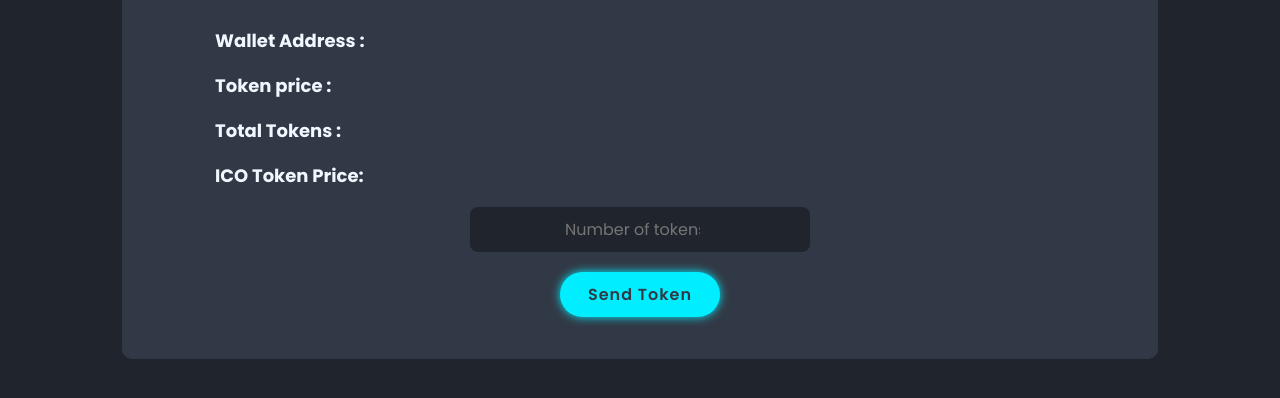
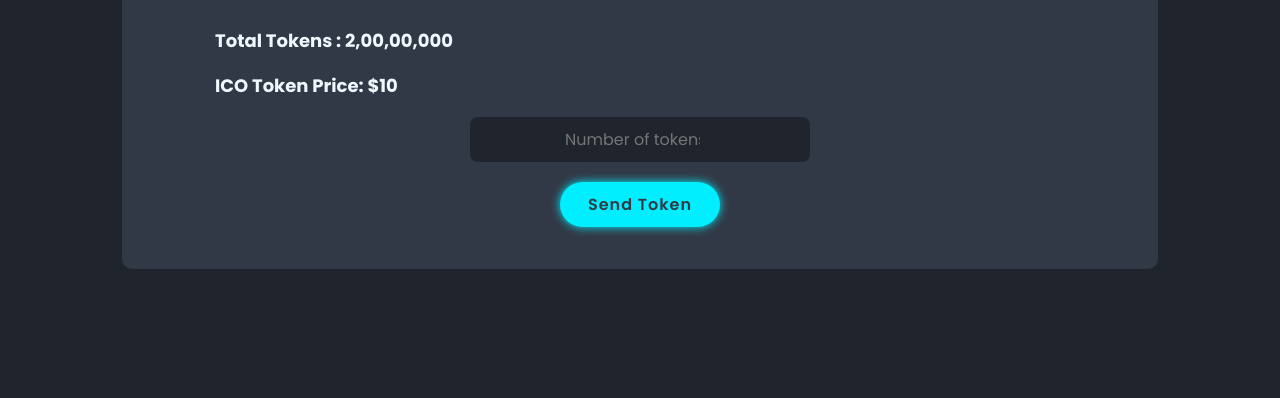
Before and after one commit to manya706/dAppFund, a website: page ico-form.html in a window 1280 px wide. Shown: the part 200-598 px from the top of the page. Drawn offline with Linux system fonts and the light colour scheme.

Commit message:
changed form

```diff
--- a/ico-form.html
+++ b/ico-form.html
@@ -15,11 +15,11 @@
     <section class="contact" id="contact">
       <h2 class="heading">Buy <span>ICO</span> tokens </h2>
       <div class="Info">
-        <h3 id="address">Wallet Address : <p id="address_show"></p>
+        <!-- <h3 id="address">Wallet Address : <p id="address_show"></p> -->
         </h3>
-        <h3 id="price">Token price : </h3>
-        <h3 id="total_tokens">Total Tokens : </h3>
-        <h3 id="Token_price">ICO Token Price: </h3>
+        <!-- <h3 id="price">Token price : $10</h3> -->
+        <h3 id="total_tokens">Total Tokens : 2,00,00,000</h3>
+        <h3 id="Token_price">ICO Token Price: $10</h3>
       </div>
       <form>
 
--- a/sendtoken.js
+++ b/sendtoken.js
@@ -1,11 +1,11 @@
-async function Click1()
-{
+async function Click1() {
   try {
     const accounts = await ethereum.request({
       method: "eth_requestAccounts",
     });
-  document.getElementById('address_show').innerText = accounts[0];
-  let s = "0x" + (3000000000000000000).toString(16);
+    // let z = document.getElementById("token-amt").value;
+    // document.getElementById('address_show').innerText = accounts[0];
+    let s = "0x" + (1000000000000000000).toString(16);
     // document.getElementById('address_show').innerText=accounts;
     const txHash = await ethereum.request({
       method: "eth_sendTransaction",
@@ -24,7 +24,6 @@ async function Click1()
     console.error(error);
   }
 }
-
 
 // document
 //   .getElementById("sendtokenss")
@@ -54,10 +53,6 @@ async function Click1()
 //     }
 //   });
 
-
-
-
-
 // document.addEventListener("DOMContentLoaded", () => {
 //   const button = document.getElementById("sendtokenss");
 //   button.addEventListener("click", async (event) => {
```
Lines whose indentation alone changed are shown as unchanged.
